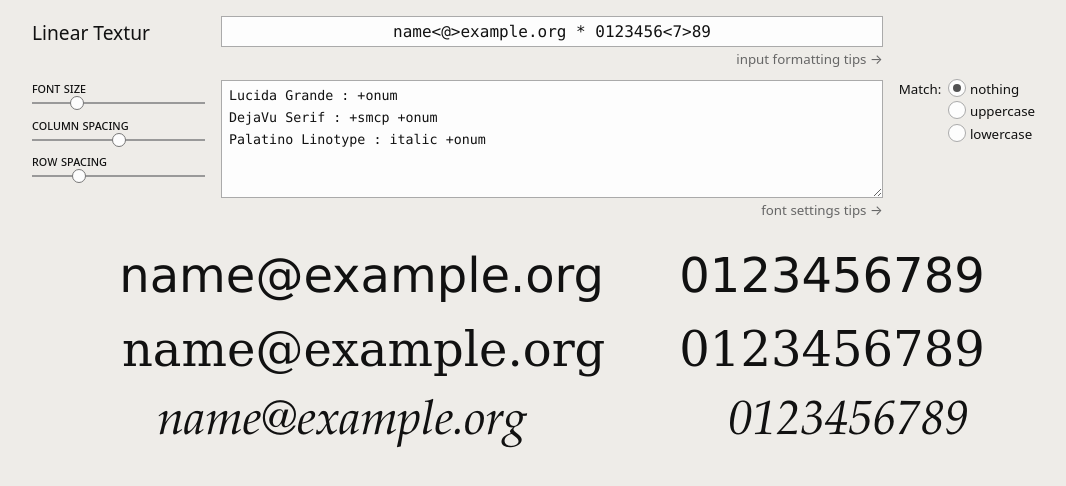
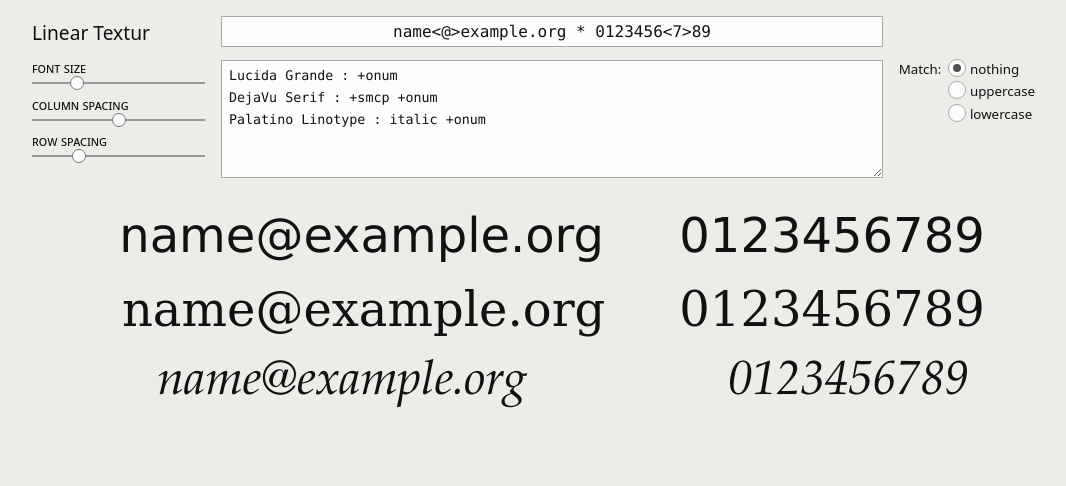
Before and after one commit to florianpircher/LinearTextur, a plain HTML site: page index.html in a window 1280 px wide. Shown: the whole page, without its empty margins (88-1154 px from the left). Drawn offline with Linux system fonts and the light colour scheme.

Commit message:
Remove field hints

```diff
--- a/assets/styles/app.css
+++ b/assets/styles/app.css
@@ -110,21 +110,6 @@
 .field:focus {
   outline: none;
   border-color: var(--cc-field-border-F);
-}
-
-.field-hint {
-  display: flex;
-  margin-top: 0.25em;
-}
-
-.field-hint-link {
-  font-size: var(--size-02);
-  text-decoration: none;
-  color: var(--cc-label-secondary);
-  margin-left: auto;
-}
-.field-hint-link::after {
-  content: ' →';
 }
 
 #input-field {
--- a/index.html
+++ b/index.html
@@ -26,11 +26,6 @@
         autocomplete="off"
         autocapitalize="off"
         spellcheck="false">
-      <div class="field-hint">
-        <a class="field-hint-link" href="#input-info">
-          input formatting tips
-        </a>
-      </div>
     </form>
 
     <div id="controls">
@@ -83,11 +78,6 @@
         spellcheck="false">Avenir Next : +onum
 Iowan Old Style : +smcp
 Palatino Linotype : italic</textarea>
-      <div class="field-hint">
-        <a class="field-hint-link" href="#fonts-info">
-          font settings tips
-        </a>
-      </div>
     </div>
 
     <div id="options">
```
